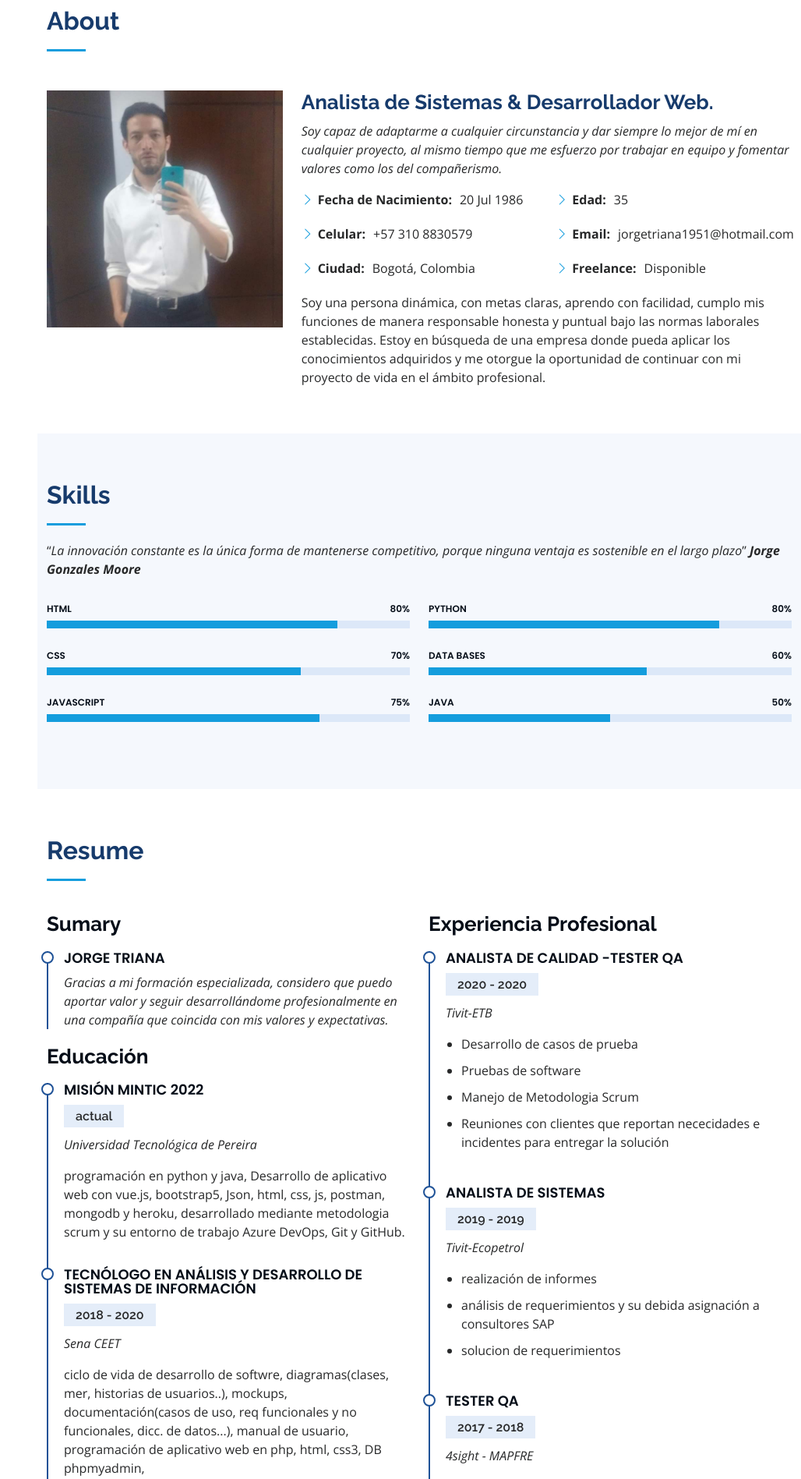
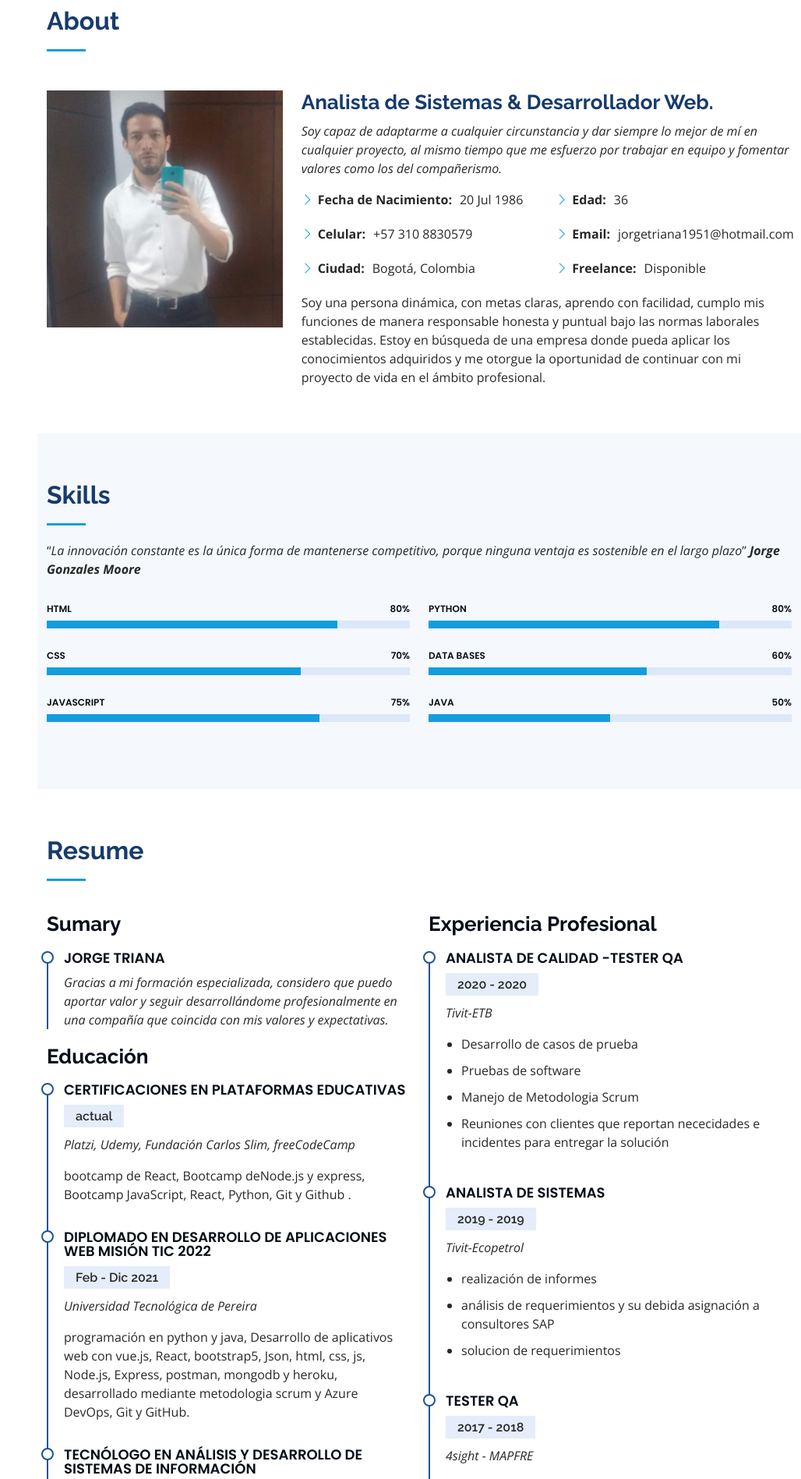
Before and after one commit to JorgeSTriana/jorgestriana.github.io, a PHP site: page / in a window 1280 px wide. Shown: the part 852-2749 px from the top of the page at 78% size, without its empty margins (252-1280 px from the left). Run offline with PHP 8.4, Linux system fonts and the light colour scheme.

Commit message:
actualizacion de datos

```diff
--- a/Portafolio/index.php
+++ b/Portafolio/index.php
@@ -65,7 +65,7 @@
           <li><a href="#portfolio" class="nav-link scrollto"><i class="bx bx-book-content"></i> <span>Portfolio</span></a></li>
           <!-- <li><a href="#services" class="nav-link scrollto"><i class="bx bx-server"></i> <span>Services</span></a></li> -->
           <li><a href="#contact" class="nav-link scrollto"><i class="bx bx-envelope"></i> <span>Contact</span></a></li>
-          <li><a href="/assets/pdfs/Hoja de vida 2021.pdf" download="JorgeLuisSeguraTriana" class="nav-link scrollto"><i class="bx bx-download"></i> <span>Download CV</span></a></li>
+          <li><a href="/assets/pdfs/Hoja de vida 2022.pdf" download="JorgeLuisSeguraTriana" class="nav-link scrollto"><i class="bx bx-download"></i> <span>Download CV</span></a></li>
         </ul>
       </nav><!-- .nav-menu -->
     </div>
@@ -110,7 +110,7 @@
               </div>
               <div class="col-lg-6">
                 <ul>
-                  <li><i class="bi bi-chevron-right"></i> <strong>Edad:</strong> <span>35</span></li>
+                  <li><i class="bi bi-chevron-right"></i> <strong>Edad:</strong> <span>36</span></li>
                   <!-- <li><i class="bi bi-chevron-right"></i> <strong>Degree:</strong> <span>Master</span></li> -->
                   <li><i class="bi bi-chevron-right"></i> <strong>Email:</strong> <span>jorgetriana1951@hotmail.com</span></li>
                   <li><i class="bi bi-chevron-right"></i> <strong>Freelance:</strong> <span>Disponible</span></li>
@@ -214,10 +214,16 @@
 
             <h3 class="resume-title">Educación</h3>
             <div class="resume-item">
-              <h4>Misión Mintic 2022</h4>
+              <h4>Certificaciones en Plataformas Educativas</h4>
               <h5>actual</h5>
+              <p><em>Platzi, Udemy, Fundación Carlos Slim, freeCodeCamp</em></p>
+              <p>bootcamp de React, Bootcamp deNode.js y express, Bootcamp JavaScript, React, Python, Git y Github .</p>
+            </div>
+            <div class="resume-item">
+              <h4>Diplomado en Desarrollo de Aplicaciones Web Misión TIC 2022</h4>
+              <h5>Feb - Dic 2021</h5>
               <p><em>Universidad Tecnológica de Pereira</em></p>
-              <p>programación en python y java, Desarrollo de aplicativo web con vue.js, bootstrap5, Json, html, css, js, postman, mongodb y heroku, desarrollado mediante metodologia scrum y su entorno de trabajo Azure DevOps, Git y GitHub.</p>
+              <p>programación en python y java, Desarrollo de aplicativos web con vue.js, React, bootstrap5, Json, html, css, js, Node.js, Express, postman, mongodb y heroku, desarrollado mediante metodologia scrum y Azure DevOps, Git y GitHub.</p>
             </div>
             <div class="resume-item">
               <h4>Tecnólogo en análisis y desarrollo de sistemas de información</h4>
@@ -313,7 +319,6 @@
               </div>
             </div>
           </div>
-
         </div>
 
       </div>
```
Also changed, not shown: 2 other files.
